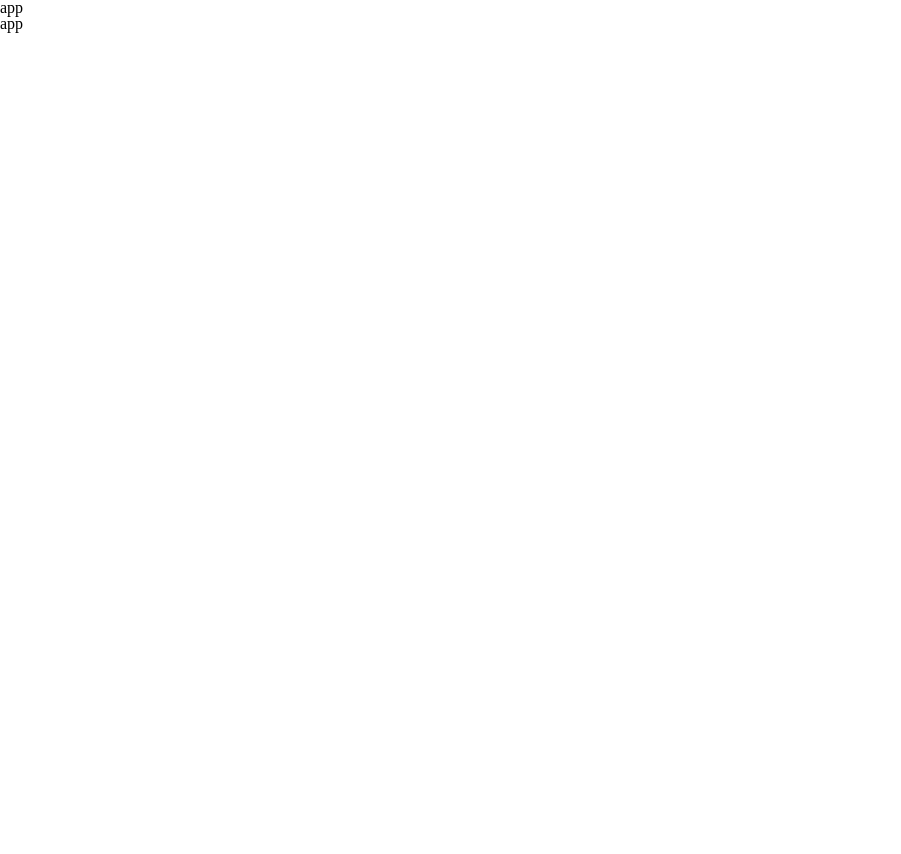
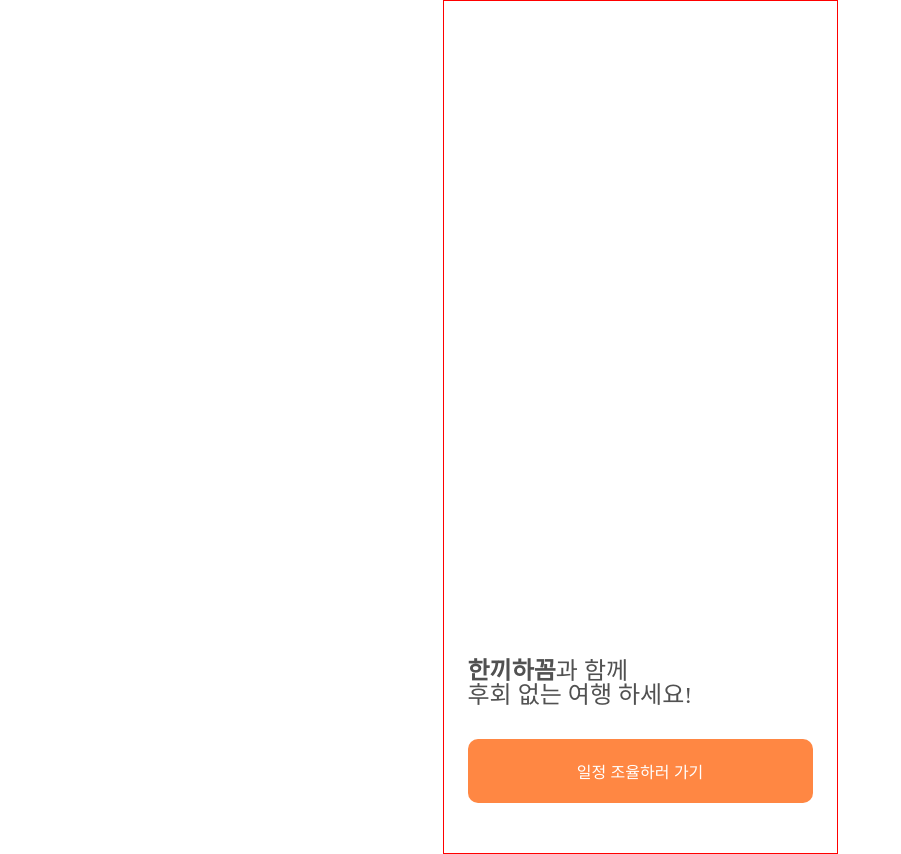
Before and after one commit to samweol/9oormthon-8th-Yukjittai-FE, a React (Create React App) app in the folder krampoline/: page / in a window 1280 px wide. Shown: the whole page, without its empty margins (0-901 px from the left). Before the commit the page ends 800 px from the top, so only its background shows below. Built offline with nearby package versions, Linux system fonts and the light colour scheme.

Commit message:
STYLE: 홈화면 퍼블리싱

```diff
--- a/krampoline/src/App.js
+++ /dev/null
@@ -1,10 +0,0 @@
-import { Route, BrowserRouter, Routes } from "react-router-dom";
-
-import Main from "./Main";
-import Test from "./pages/Test";
-
-function App() {
-  return <div>app</div>;
-}
-
-export default App;
--- /dev/null
+++ b/krampoline/src/App.jsx
@@ -0,0 +1,49 @@
+import Layout from "./components/Layout/Layout";
+import Button from "./components/Button/Button";
+import { styled } from "styled-components";
+import { COLOR } from "./utils/color";
+import { FONT_SIZE } from "./utils/fontSize";
+import { useNavigate } from "react-router-dom";
+
+const TitleStyle = styled.h1`
+  display: flex;
+  flex-direction: column;
+  color: ${COLOR["font-gray-800"]};
+  font-weight: 500;
+  font-size: ${FONT_SIZE.xl};
+  margin-bottom: 32px;
+`;
+
+const Emphasis = styled.strong`
+  font-weight: 700;
+`;
+
+const SectionStyle = styled.section`
+  position: absolute;
+  bottom: 50px;
+`;
+
+function App() {
+  const navigate = useNavigate();
+  return (
+    <Layout hasHeader={true}>
+      <SectionStyle>
+        <TitleStyle>
+          <span>
+            <Emphasis>한끼하꼼</Emphasis>과 함께
+          </span>
+          <span>후회 없는 여행 하세요!</span>
+        </TitleStyle>
+        <Button
+          onClickHandler={() => {
+            navigate("search-alternative");
+          }}
+        >
+          일정 조율하러 가기
+        </Button>
+      </SectionStyle>
+    </Layout>
+  );
+}
+
+export default App;
--- a/krampoline/src/components/Button/Button.jsx
+++ b/krampoline/src/components/Button/Button.jsx
@@ -4,12 +4,33 @@ import { COLOR } from "../../utils/color";
 import { FONT_SIZE } from "../../utils/fontSize";
 
 const ButtonStyle = styled.button`
+  margin: 0 auto;
   background-color: ${(props) =>
     props.disabled ? COLOR["btn-disabled"] : COLOR["btn-primary"]};
   border: none;
   padding: 20px 26px;
-  min-width: 345px;
+  width: 345px;
   border-radius: 10px;
+  cursor: ${(props) => (props.disabled ? "" : "pointer")};
+
+  color: ${(props) =>
+    props.disabled ? COLOR["font-black"] : COLOR["font-white"]};
+  font-size: ${FONT_SIZE.m};
+`;
+
+const FloatButtonStyle = styled.button`
+  position: absolute;
+  bottom: 50px;
+  left: 50%;
+  transform: translate(-50%);
+  margin: 0 auto;
+  background-color: ${(props) =>
+    props.disabled ? COLOR["btn-disabled"] : COLOR["btn-primary"]};
+  border: none;
+  padding: 20px 26px;
+  width: 345px;
+  border-radius: 10px;
+  cursor: ${(props) => (props.disabled ? "" : "pointer")};
 
   color: ${(props) =>
     props.disabled ? COLOR["font-black"] : COLOR["font-white"]};
@@ -17,10 +38,18 @@ const ButtonStyle = styled.button`
 `;
 
 export default function Button(props) {
-  const { children, disabled, onClickHandler } = props;
-  return (
-    <ButtonStyle onClick={onClickHandler} disabled={disabled}>
-      {children}
-    </ButtonStyle>
-  );
+  const { children, disabled, float, onClickHandler } = props;
+  if (float) {
+    return (
+      <FloatButtonStyle onClick={onClickHandler} disabled={disabled}>
+        {children}
+      </FloatButtonStyle>
+    );
+  } else {
+    return (
+      <ButtonStyle onClick={onClickHandler} disabled={disabled}>
+        {children}
+      </ButtonStyle>
+    );
+  }
 }
--- a/krampoline/src/components/Layout/Layout.jsx
+++ b/krampoline/src/components/Layout/Layout.jsx
@@ -3,20 +3,21 @@ import { styled } from "styled-components";
 import LayoutHeader from "./LayoutHeader";
 
 const LayoutStyle = styled.section`
+  position: relative;
   margin: 0 auto;
   display: flex;
   flex-direction: column;
   padding: 0 24px;
-  max-width: 393px;
+  max-width: 345px;
   min-height: 852px;
 
   border: 1px solid red;
 `;
 export default function Layout(props) {
-  const { children } = props;
+  const { children, hasHeader } = props;
   return (
     <LayoutStyle>
-      <LayoutHeader />
+      {!hasHeader && <LayoutHeader />}
       {children}
     </LayoutStyle>
   );
--- a/krampoline/src/index.js
+++ b/krampoline/src/index.js
@@ -1,7 +1,6 @@
 import React from "react";
 import ReactDOM from "react-dom/client";
 import "./index.css";
-import App from "./App";
 import reportWebVitals from "./reportWebVitals";
 import GlobalStyles from "./styles/GlobalStyles";
 import Router from "./routes/Router";
@@ -11,7 +10,6 @@ root.render(
   <React.StrictMode>
     <GlobalStyles />
     <Router />
-    <App />
   </React.StrictMode>
 );
 
--- /dev/null
+++ b/krampoline/src/pages/SearchAlternative/SearchAlternative.jsx
@@ -0,0 +1,5 @@
+import React from "react";
+
+export default function SearchAlternative() {
+  return <div>SearchAlternative</div>;
+}
--- a/krampoline/src/routes/Router.jsx
+++ b/krampoline/src/routes/Router.jsx
@@ -2,6 +2,7 @@ import React from "react";
 import { Route, BrowserRouter, Routes } from "react-router-dom";
 import App from "../App";
 import Test from "../pages/Test";
+import SearchAlternative from "../pages/SearchAlternative/SearchAlternative";
 
 export default function Router() {
   return (
@@ -9,6 +10,7 @@ export default function Router() {
       <Routes>
         <Route path="/" element={<App />} />
         <Route path="/test" element={<Test />} />
+        <Route path="/search-alternative" element={<SearchAlternative />} />
       </Routes>
     </BrowserRouter>
   );
--- a/krampoline/src/utils/color.js
+++ b/krampoline/src/utils/color.js
@@ -5,7 +5,9 @@ export const COLOR = {
   "font-black": "#000000",
   "font-gray-100": "#CED2D7",
   "font-gray-300": "#87919B",
+  "font-gray-800": "#515151",
   "font-gray-900": "#656565",
+
   "font-white": "#FFFFFF",
 
   "bg-gray-500": "#F6F6F6",
```
